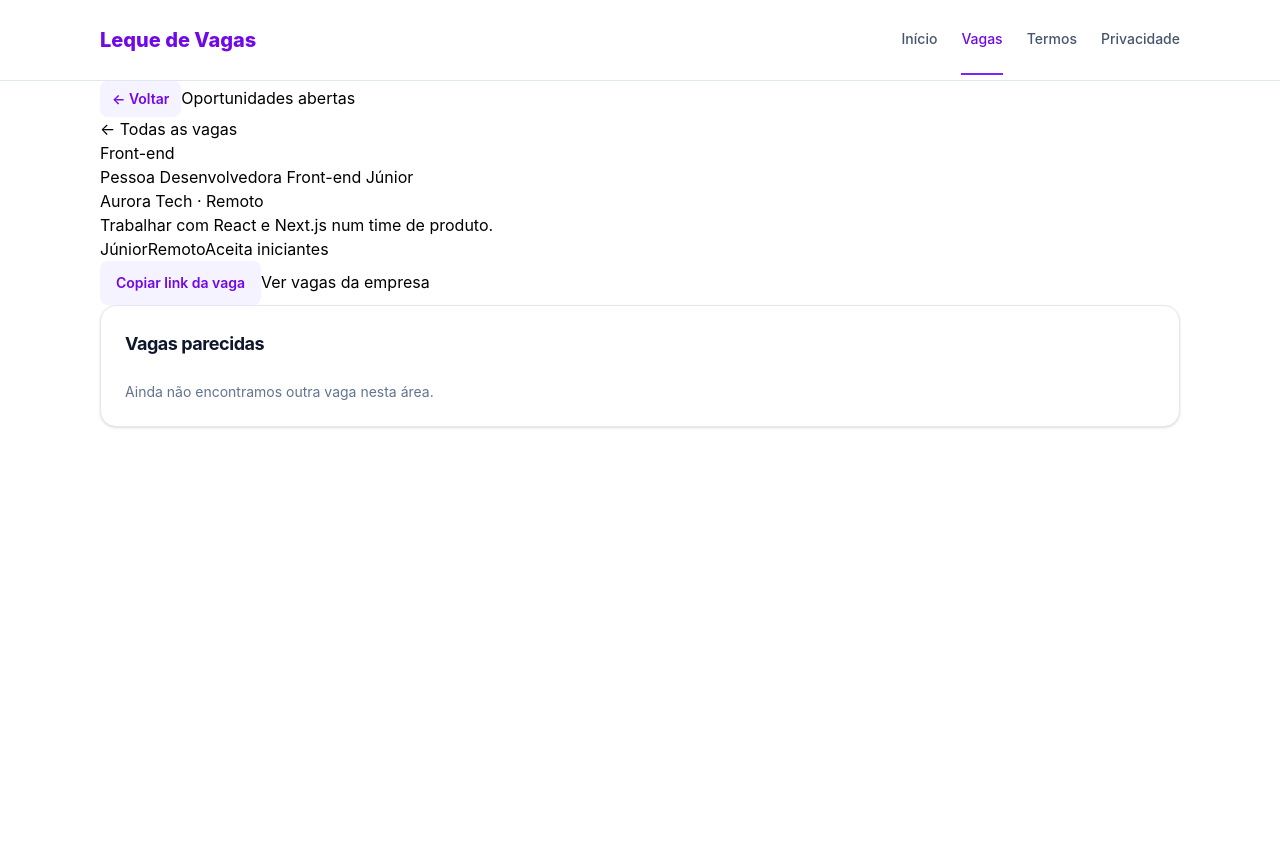
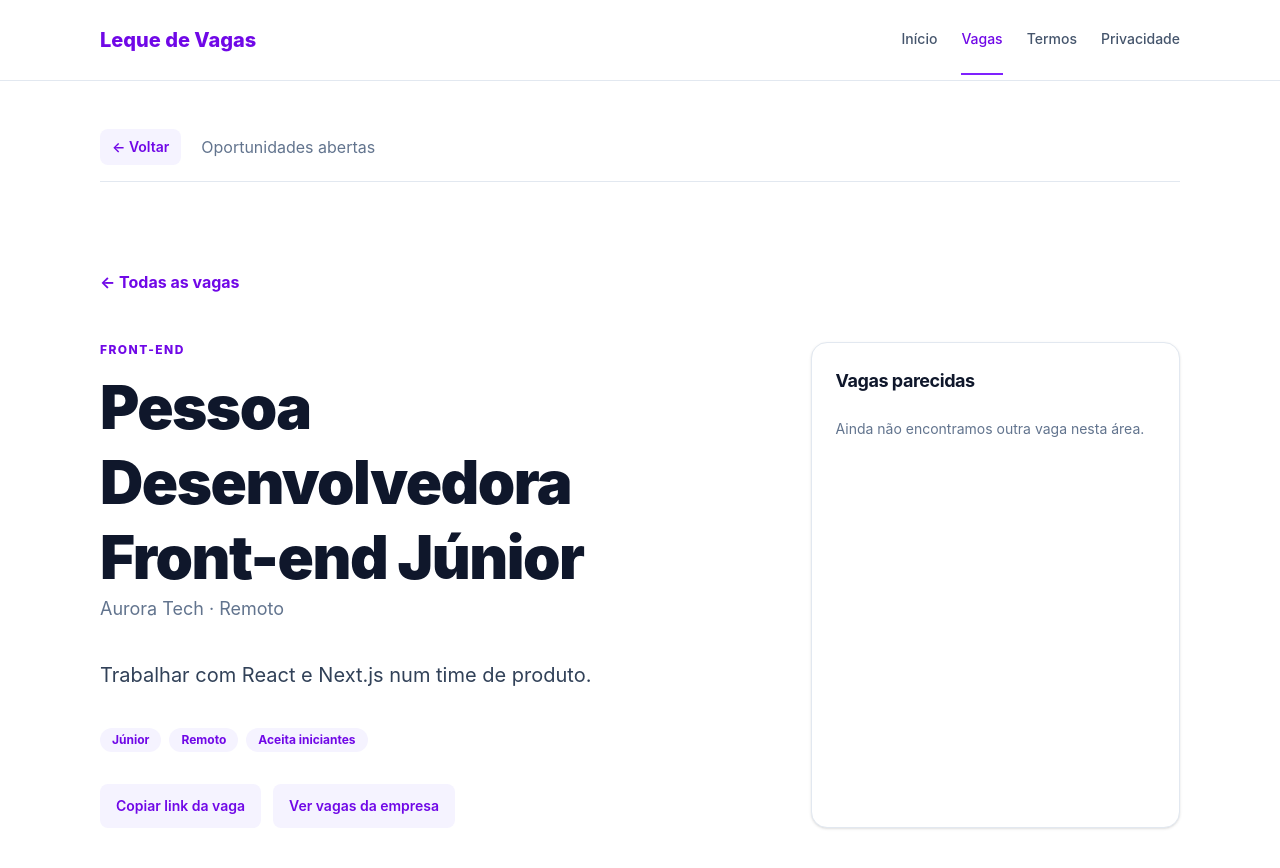
Before and after one commit to teteudeveloper/leque-vagas, a Next.js app: page /vagas/1 in a window 1280 px wide. Shown: the top 868 px of the page. Before the commit the page ends 800 px from the top, so only its background shows below. Built offline with nearby package versions, Linux system fonts and the light colour scheme.

Commit message:
refactor: migrate vacancies pages to Tailwind

```diff
--- a/app/vagas/[id]/error.tsx
+++ b/app/vagas/[id]/error.tsx
@@ -6,10 +6,15 @@ export default function ErrorVaga({
   reset: () => void;
 }) {
   return (
-    <section className="estado">
-      <h1>Não conseguimos carregar esta vaga</h1>
-      <p>Algo inesperado aconteceu. Tente novamente.</p>
-      <button className="botao" onClick={() => reset()}>
+    <section className="flex min-h-96 flex-col items-center justify-center text-center">
+      <h1 className="text-4xl font-black tracking-tight text-slate-900">
+        Não conseguimos carregar esta vaga
+      </h1>
+      <p className="mt-3 text-slate-600">Algo inesperado aconteceu. Tente novamente.</p>
+      <button
+        className="mt-5 inline-flex rounded-lg bg-violet-600 px-5 py-3 font-semibold text-white hover:bg-violet-700"
+        onClick={() => reset()}
+      >
         Tentar novamente
       </button>
     </section>
--- a/app/vagas/[id]/not-found.tsx
+++ b/app/vagas/[id]/not-found.tsx
@@ -1,10 +1,15 @@
 import Link from "next/link";
 export default function VagaNaoEncontrada() {
   return (
-    <section className="estado">
-      <h1>Essa vaga não existe</h1>
-      <p>Talvez ela tenha sido encerrada ou o endereço esteja incorreto.</p>
-      <Link className="botao" href="/vagas">
+    <section className="flex min-h-96 flex-col items-center justify-center text-center">
+      <h1 className="text-4xl font-black tracking-tight text-slate-900">Essa vaga não existe</h1>
+      <p className="mt-3 text-slate-600">
+        Talvez ela tenha sido encerrada ou o endereço esteja incorreto.
+      </p>
+      <Link
+        className="mt-5 inline-flex rounded-lg bg-violet-600 px-5 py-3 font-semibold text-white hover:bg-violet-700"
+        href="/vagas"
+      >
         Ver todas as vagas
       </Link>
     </section>
--- a/app/vagas/[id]/page.tsx
+++ b/app/vagas/[id]/page.tsx
@@ -13,35 +13,50 @@ export default async function PaginaDaVaga({ params }: { params: Promise<{ id: s
   console.log(`[servidor] Renderizando a vaga ${id}`);
   if (!vaga) notFound();
   return (
-    <article className="detalhe-vaga">
-      <Link className="voltar-link" href="/vagas">
+    <article className="py-8 pb-24">
+      <Link className="mb-12 inline-block font-bold text-violet-700 hover:underline" href="/vagas">
         ← Todas as vagas
       </Link>
-      <div className="detalhe-grid">
+      <div className="grid gap-12 lg:grid-cols-[1.4fr_0.8fr] lg:gap-16">
         <div>
-          <p className="eyebrow">{vaga.area}</p>
-          <h1>{vaga.titulo}</h1>
-          <p className="empresa">
+          <p className="mb-3 text-xs font-extrabold uppercase tracking-[0.12em] text-violet-700">
+            {vaga.area}
+          </p>
+          <h1 className="text-4xl font-black leading-tight tracking-tight text-slate-900 sm:text-6xl">
+            {vaga.titulo}
+          </h1>
+          <p className="text-lg text-slate-500">
             {vaga.empresa} · {vaga.local}
           </p>
-          <p className="descricao">{vaga.descricao}</p>
-          <div className="tags">
-            <span>{vaga.senioridade}</span>
-            <span>{vaga.local}</span>
-            {vaga.aceitaIniciante && <span>Aceita iniciantes</span>}
+          <p className="my-9 max-w-2xl text-xl leading-relaxed text-slate-700">{vaga.descricao}</p>
+          <div className="flex flex-wrap gap-2">
+            <span className="rounded-full bg-violet-50 px-3 py-1 text-xs font-bold text-violet-700">
+              {vaga.senioridade}
+            </span>
+            <span className="rounded-full bg-violet-50 px-3 py-1 text-xs font-bold text-violet-700">
+              {vaga.local}
+            </span>
+            {vaga.aceitaIniciante && (
+              <span className="rounded-full bg-violet-50 px-3 py-1 text-xs font-bold text-violet-700">
+                Aceita iniciantes
+              </span>
+            )}
           </div>
-          <div className="acoes">
+          <div className="mt-8 flex flex-wrap gap-3">
             <BotaoCopiarLink titulo={vaga.titulo} />
-            <Link className="botao-secundario" href={`/empresas/${vaga.empresaSlug}`}>
+            <Link
+              className="inline-flex rounded-lg bg-violet-50 px-4 py-3 text-sm font-semibold text-violet-700 hover:bg-violet-100"
+              href={`/empresas/${vaga.empresaSlug}`}
+            >
               Ver vagas da empresa
             </Link>
           </div>
         </div>
         <Suspense
           fallback={
-            <section className="parecidas">
-              <h2>Vagas parecidas</h2>
-              <p>Buscando oportunidades semelhantes...</p>
+            <section className="rounded-2xl border border-slate-200 bg-white p-6 shadow-sm">
+              <h2 className="text-lg font-bold text-slate-900">Vagas parecidas</h2>
+              <p className="text-sm text-slate-500">Buscando oportunidades semelhantes...</p>
             </section>
           }
         >
--- a/app/vagas/layout.tsx
+++ b/app/vagas/layout.tsx
@@ -1,8 +1,8 @@
 import BotaoVoltar from "@/components/BotaoVoltar";
 export default function VagasLayout({ children }: Readonly<{ children: React.ReactNode }>) {
   return (
-    <div className="area-vagas">
-      <div className="barra-area">
+    <div className="py-12 pb-24">
+      <div className="mb-14 flex items-center gap-5 border-b border-slate-200 pb-4 text-slate-500">
         <BotaoVoltar />
         <span>Oportunidades abertas</span>
       </div>
--- a/app/vagas/loading.tsx
+++ b/app/vagas/loading.tsx
@@ -1,7 +1,10 @@
 export default function LoadingVagas() {
   return (
-    <section className="estado">
-      <div className="spinner" aria-hidden="true" />
+    <section className="flex min-h-96 flex-col items-center justify-center text-slate-500">
+      <div
+        className="mb-4 h-9 w-9 animate-spin rounded-full border-4 border-slate-200 border-t-violet-600"
+        aria-hidden="true"
+      />
       <p>Preparando as vagas...</p>
     </section>
   );
--- a/app/vagas/page.tsx
+++ b/app/vagas/page.tsx
@@ -3,24 +3,35 @@ import { vagas } from "@/data/vagas";
 export default function ListaDeVagas() {
   return (
     <section>
-      <div className="cabecalho-pagina">
+      <div className="mb-8 flex flex-col items-start justify-between gap-4 sm:flex-row sm:items-end">
         <div>
-          <p className="eyebrow">Oportunidades</p>
-          <h1>Vagas de tecnologia</h1>
+          <p className="mb-3 text-xs font-extrabold uppercase tracking-[0.12em] text-violet-700">
+            Oportunidades
+          </p>
+          <h1 className="mb-0 text-4xl font-black tracking-tight text-slate-900 sm:text-6xl">
+            Vagas de tecnologia
+          </h1>
         </div>
-        <span className="contador">{vagas.length} oportunidades</span>
+        <span className="rounded-full bg-violet-50 px-3 py-1 text-sm font-bold text-violet-700">
+          {vagas.length} oportunidades
+        </span>
       </div>
-      <ul className="lista-vagas">
+      <ul className="m-0 list-none p-0">
         {vagas.map((vaga) => (
-          <li key={vaga.id}>
-            <Link href={`/vagas/${vaga.id}`}>
+          <li className="border-t border-slate-200 last:border-b" key={vaga.id}>
+            <Link
+              className="group flex items-center justify-between gap-5 px-1 py-5"
+              href={`/vagas/${vaga.id}`}
+            >
               <span>
-                <strong>{vaga.titulo}</strong>
-                <small>
+                <strong className="block font-bold text-slate-900 group-hover:text-violet-700">
+                  {vaga.titulo}
+                </strong>
+                <small className="block text-slate-500">
                   {vaga.empresa} · {vaga.area}
                 </small>
               </span>
-              <span className="seta">→</span>
+              <span className="text-xl text-violet-700">→</span>
             </Link>
           </li>
         ))}
```
